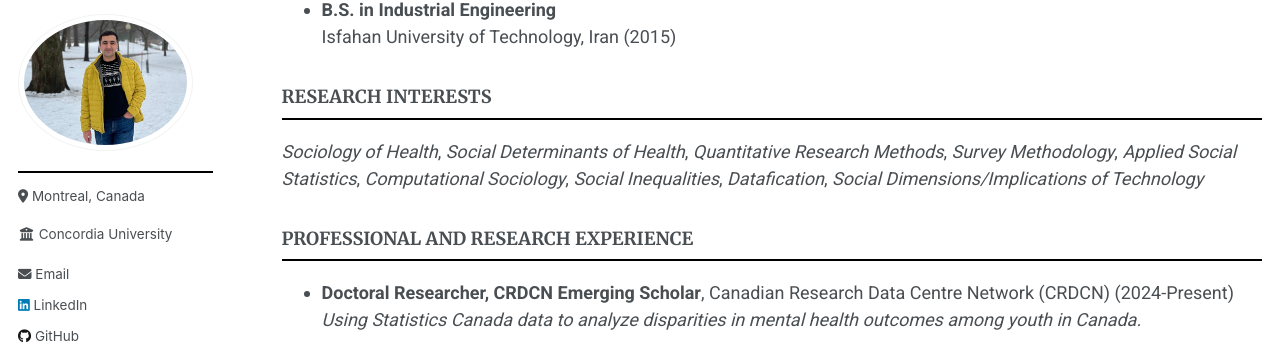
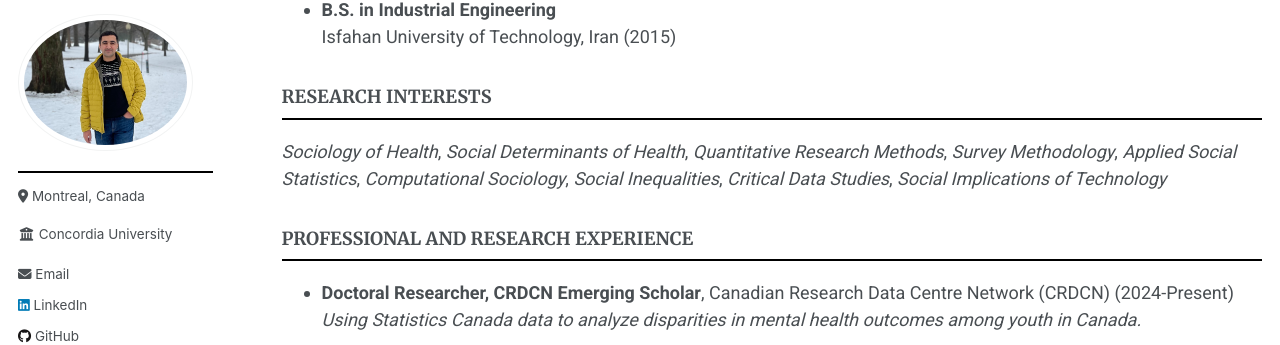
Before and after one commit to Mohsnmonji/mohsnmonji.github.io, a Jekyll site: the page built from _pages/Curriculum Vitae.md, in a window 1280 px wide and 900 px high, scrolled down 418 px. Shown: the part 92-437 px from the top of the window. Built offline with Jekyll 4.4.1, drawn with Linux system fonts in a browser that asks for light colours.

Commit message:
Update Curriculum Vitae.md

```diff
--- a/_pages/Curriculum Vitae.md
+++ b/_pages/Curriculum Vitae.md
@@ -31,7 +31,7 @@ redirect_from:
   Isfahan University of Technology, Iran (2015)
 
 ### RESEARCH INTERESTS
-*Sociology of Health*, *Social Determinants of Health*, *Quantitative Research Methods*, *Survey Methodology*, *Applied Social Statistics*, *Computational Sociology*, *Social Inequalities*, *Datafication*, *Social Dimensions/Implications of Technology*
+*Sociology of Health*, *Social Determinants of Health*, *Quantitative Research Methods*, *Survey Methodology*, *Applied Social Statistics*, *Computational Sociology*, *Social Inequalities*, *Critical Data Studies*, *Social Implications of Technology*
 
 ### PROFESSIONAL AND RESEARCH EXPERIENCE
 - **Doctoral Researcher, CRDCN Emerging Scholar**, Canadian Research Data Centre Network (CRDCN) (2024-Present)
```
